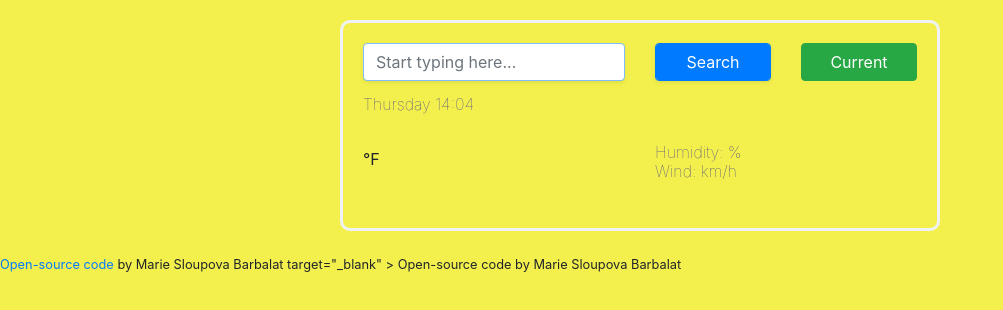
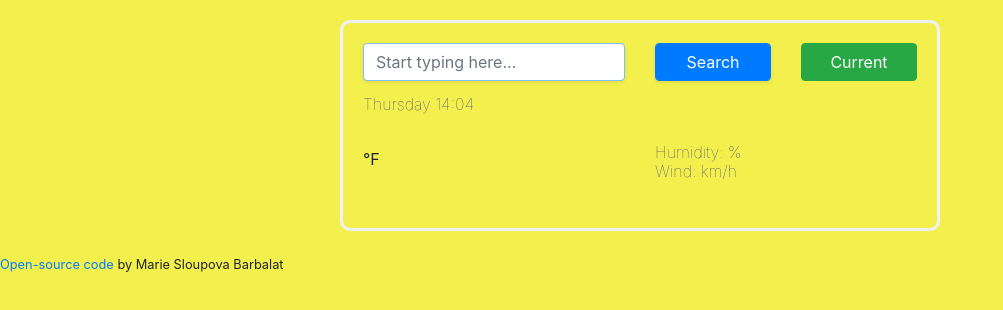
Before and after one commit to maruskabarbalat/weather-app-project, a website: page index.html in a window 1280 px wide. Shown: the whole page, without its empty margins (0-1003 px from the left). Drawn offline with nearby package versions, Linux system fonts and the light colour scheme; files that its build step writes are made by us from their sources; no server answers.

Commit message:
Update index.html
corrected code

```diff
--- a/index.html
+++ b/index.html
@@ -74,9 +74,7 @@
         <small>
             <a href="https://compassionate-lovelace-288d5c.netlify.app/"
                target="_blank"> Open-source code</a>
-            by Marie Sloupova Barbalat
-               target="_blank"
-               > Open-source code</a>
+            </a>
                  by Marie Sloupova Barbalat
           </small>
 
```
